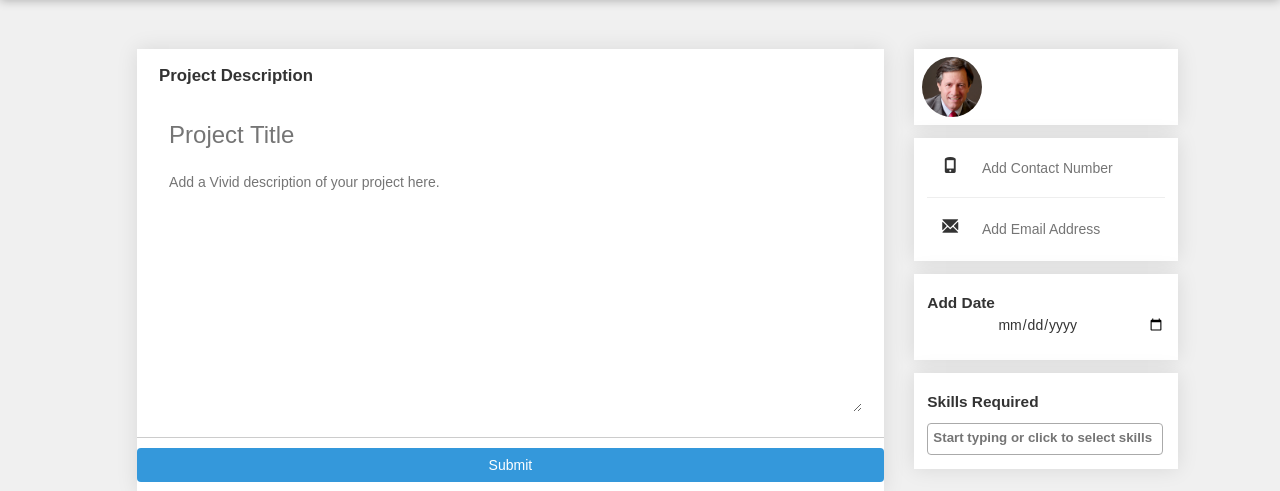
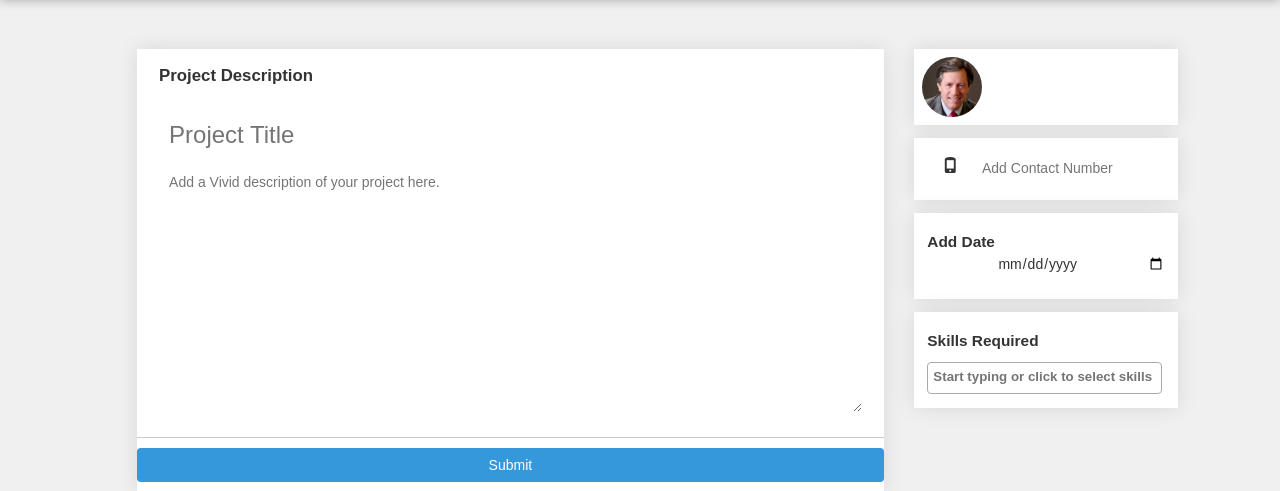
Before and after one commit to gitshubho/BROSource, a Python web app: template templates/add_project.html in a window 1280 px wide. Shown: the part 71-562 px from the top of the page. Run offline with Jinja, Linux system fonts and the light colour scheme; the template is opened without the code that fills it, so the values that code supplies are empty.

Commit message:
Removed email address field in add_project.html

```diff
--- a/static/css/style.css
+++ b/static/css/style.css
@@ -614,6 +614,7 @@ font-size: 275%;
         .flip-container6 {
             perspective: 1000;
         }
+
         /* flip the pane when hovered */
         .flip-container-on-click .flipper, .flip-container.hover .flipper {
             transform: rotateY(180deg);
--- a/templates/add_project.html
+++ b/templates/add_project.html
@@ -118,8 +118,7 @@
 
         <div class="profile-add-contact">
           <p align="left"><span class="glyphicon glyphicon-phone col-md-2"></span>&nbsp&nbsp<input type="text" name="add-phone-number" placeholder="Add Contact Number" class="col-md-9 add-text"></p>
-          <hr>
-          <p align="left"><span class="glyphicon glyphicon-envelope col-md-2"></span>&nbsp&nbsp<input type="text" name="add-email" placeholder="Add Email Address" class="col-md-9 add-text"></p>
+
         </div>
 
         <div class="profile-add-contact">
```
